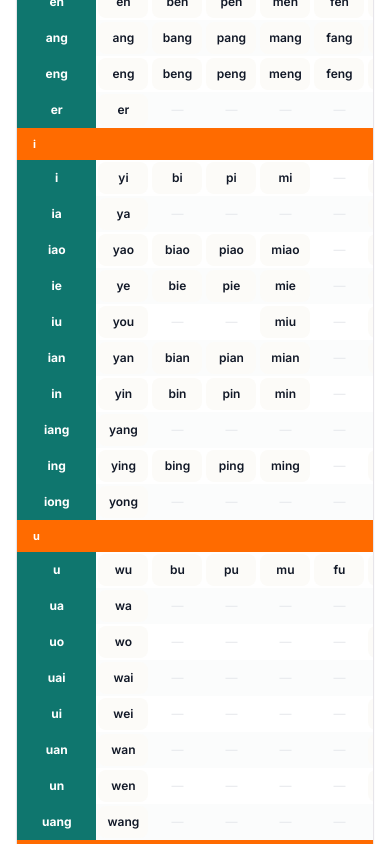
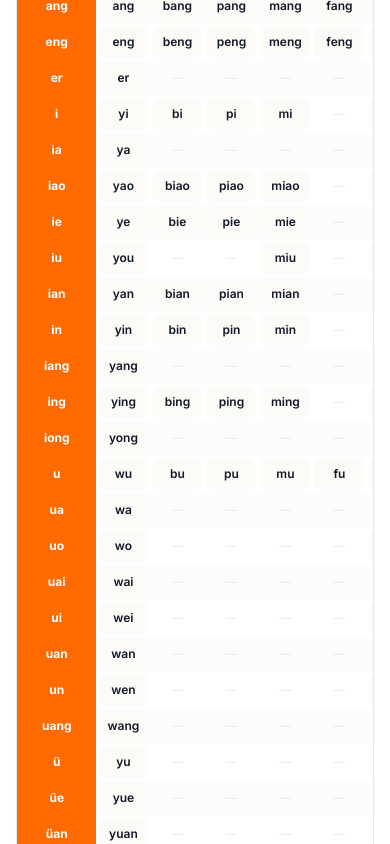
Before and after one commit to pmrsite/pm-lingo, a Next.js app: page /pinyin-lab in a window 390 px wide. Shown: the part 960-1804 px from the top of the page. Built offline with nearby package versions, Linux system fonts and the light colour scheme.

Commit message:
fix: pinyin chart — orange finals column, remove section bars, correct j/q/x uan/un placement

```diff
--- a/app/pinyin-lab/page.tsx
+++ b/app/pinyin-lab/page.tsx
@@ -13,11 +13,12 @@ const MOBILE_BP = 640  // px — below this use bottom-sheet
 
 const INITIALS = ['', 'b', 'p', 'm', 'f', 'd', 't', 'n', 'l', 'g', 'k', 'h', 'j', 'q', 'x', 'zh', 'ch', 'sh', 'r', 'z', 'c', 's']
 
-const FINAL_GROUPS = [
-  { label: 'FINALS', finals: ['a', 'o', 'e', 'ai', 'ei', 'ao', 'ou', 'an', 'en', 'ang', 'eng', 'er'] },
-  { label: 'i',      finals: ['i', 'ia', 'iao', 'ie', 'iu', 'ian', 'in', 'iang', 'ing', 'iong'] },
-  { label: 'u',      finals: ['u', 'ua', 'uo', 'uai', 'ui', 'uan', 'un', 'uang'] },
-  { label: 'ü',     finals: ['ü', 'üe', 'üan', 'ün'] },
+// Flat ordered list of all finals — no section banners
+const ALL_FINALS = [
+  'a', 'o', 'e', 'ai', 'ei', 'ao', 'ou', 'an', 'en', 'ang', 'eng', 'er',
+  'i', 'ia', 'iao', 'ie', 'iu', 'ian', 'in', 'iang', 'ing', 'iong',
+  'u', 'ua', 'uo', 'uai', 'ui', 'uan', 'un', 'uang',
+  'ü', 'üe', 'üan', 'ün',
 ]
 
 const STANDALONE: Record<string, string> = {
@@ -61,6 +62,12 @@ function getSyllable(initial: string, final: string): string | null {
     const standalone = STANDALONE[final] ?? final
     return VALID.has(standalone) ? standalone : null
   }
+  // j/q/x do not combine with plain 'uan' or 'un' in this chart —
+  // those syllables (juan/quan/xuan, jun/qun/xun) belong pedagogically
+  // to the üan/ün rows where the ü→u spelling convention is explained.
+  if (['j', 'q', 'x'].includes(initial) && (final === 'uan' || final === 'un')) {
+    return null
+  }
   let f = final
   if (['j', 'q', 'x'].includes(initial)) f = f.replace('ü', 'u')
   const syllable = initial + f
@@ -99,32 +106,16 @@ function speak(syllable: string, tone: number) {
   window.speechSynthesis.speak(utter)
 }
 
-/**
- * Given the anchor's bounding rect, compute a collision-safe {x, y} for the
- * popup panel (fixed position).
- *
- * Preferred: right of cell.
- * Fallback: left of cell.
- * Then clamp vertically so the popup stays within the viewport.
- */
+/** Compute a collision-safe fixed-position coordinate for the popup. */
 function calcPos(anchor: DOMRect, popupH: number): { x: number; y: number } {
   const vw = window.innerWidth
   const vh = window.innerHeight
-
-  // Try right first
   let x = anchor.right + GAP
-  if (x + POPUP_W > vw - MARGIN) {
-    // Flip to left
-    x = anchor.left - POPUP_W - GAP
-  }
-  // Hard clamp
+  if (x + POPUP_W > vw - MARGIN) x = anchor.left - POPUP_W - GAP
   x = Math.max(MARGIN, Math.min(x, vw - POPUP_W - MARGIN))
-
-  // Align top with anchor top, then clamp
   let y = anchor.top
   if (y + popupH > vh - MARGIN) y = vh - popupH - MARGIN
   y = Math.max(MARGIN, y)
-
   return { x, y }
 }
 
@@ -136,7 +127,7 @@ const TONE_INFO = [
   { tone: 0, mark: 'a',      name: 'Neutral',  desc: 'Short & light', symbol: '·', light: 'bg-gray-50 border-gray-300 text-gray-600' },
 ]
 
-// ─── Tone panel (shared between desktop popover and mobile sheet) ─────────────
+// ── Tone panel shared between desktop popover and mobile bottom sheet ────────
 function TonePanel({
   syllable, playingTone, onTone, onClose,
 }: {
@@ -176,10 +167,7 @@ function TonePanel({
               ].join(' ')}
             >
               <span className="text-base w-6 text-center shrink-0">{symbol}</span>
-              <span
-                className="text-xl font-bold flex-1 text-left"
-                style={{ color: isPlaying ? undefined : TEAL }}
-              >
+              <span className="text-xl font-bold flex-1 text-left" style={{ color: isPlaying ? undefined : TEAL }}>
                 {withTone}
               </span>
               <div className="text-right">
@@ -198,25 +186,21 @@ function TonePanel({
   )
 }
 
-// ─── Main page ─────────────────────────────────────────────────────────────────
+// ── Main page ─────────────────────────────────────────────────────────────────
 export default function PinyinLabPage() {
   const [selectedTone, setSelectedTone] = useState(1)
   const [activeSyl,    setActiveSyl]    = useState<string | null>(null)
   const [playingTone,  setPlayingTone]  = useState<number | null>(null)
   const [search,       setSearch]       = useState('')
 
-  // Popover state (desktop/tablet)
-  const [popoverPos,   setPopoverPos]   = useState<{ x: number; y: number } | null>(null)
-  // Ref to the currently anchored button element
-  const anchorRef   = useRef<HTMLButtonElement | null>(null)
-  const popoverRef  = useRef<HTMLDivElement>(null)
-  const popoverH    = useRef(360) // updated after first render
+  const [popoverPos,  setPopoverPos]  = useState<{ x: number; y: number } | null>(null)
+  const anchorRef  = useRef<HTMLButtonElement | null>(null)
+  const popoverRef = useRef<HTMLDivElement>(null)
+  const popoverH   = useRef(360)
 
-  // Mobile bottom-sheet
-  const [isMobile,    setIsMobile]    = useState(false)
-  const [sheetOpen,   setSheetOpen]   = useState(false)
+  const [isMobile,  setIsMobile]  = useState(false)
+  const [sheetOpen, setSheetOpen] = useState(false)
 
-  // Track mobile breakpoint
   useEffect(() => {
     function check() { setIsMobile(window.innerWidth < MOBILE_BP) }
     check()
@@ -231,27 +215,22 @@ export default function PinyinLabPage() {
     anchorRef.current = null
   }, [])
 
-  /** Recompute popover position from stored anchor element. */
   const reposition = useCallback(() => {
     if (!anchorRef.current || isMobile) return
     const rect = anchorRef.current.getBoundingClientRect()
-    // If anchor is completely off-screen (scrolled away), close
     if (rect.bottom < 0 || rect.top > window.innerHeight
       || rect.right < 0 || rect.left > window.innerWidth) {
-      closeAll()
-      return
+      closeAll(); return
     }
     setPopoverPos(calcPos(rect, popoverH.current))
   }, [isMobile, closeAll])
 
-  // Re-anchor on window resize
   useEffect(() => {
     if (!anchorRef.current) return
     window.addEventListener('resize', reposition, { passive: true })
     return () => window.removeEventListener('resize', reposition)
   }, [reposition])
 
-  // Close on scroll (anchor moves; close cleanly rather than chasing)
   useEffect(() => {
     if (!activeSyl) return
     function onScroll() { closeAll() }
@@ -259,7 +238,6 @@ export default function PinyinLabPage() {
     return () => window.removeEventListener('scroll', onScroll, { capture: true })
   }, [activeSyl, closeAll])
 
-  // Outside pointer-down closes the desktop popover
   useEffect(() => {
     if (!popoverPos) return
     function onPointerDown(e: PointerEvent) {
@@ -272,7 +250,6 @@ export default function PinyinLabPage() {
     return () => document.removeEventListener('pointerdown', onPointerDown)
   }, [popoverPos, closeAll])
 
-  // Escape key
   useEffect(() => {
     if (!activeSyl) return
     function onKey(e: KeyboardEvent) { if (e.key === 'Escape') closeAll() }
@@ -280,29 +257,22 @@ export default function PinyinLabPage() {
     return () => document.removeEventListener('keydown', onKey)
   }, [activeSyl, closeAll])
 
-  // After popover renders, measure its actual height and reposition if needed
+  // Measure rendered popup height and correct position
   useEffect(() => {
     if (popoverRef.current) {
       const h = popoverRef.current.offsetHeight
-      if (h && h !== popoverH.current) {
-        popoverH.current = h
-        reposition()
-      }
+      if (h && h !== popoverH.current) { popoverH.current = h; reposition() }
     }
   })
 
   const handleCellClick = useCallback((syllable: string, e: React.MouseEvent<HTMLButtonElement>) => {
     const btn = e.currentTarget
     anchorRef.current = btn
-
     if (isMobile) {
-      setActiveSyl(syllable)
-      setSheetOpen(true)
-      setPlayingTone(selectedTone)
-      speak(syllable, selectedTone)
+      setActiveSyl(syllable); setSheetOpen(true)
+      setPlayingTone(selectedTone); speak(syllable, selectedTone)
       return
     }
-
     const rect = btn.getBoundingClientRect()
     setActiveSyl(syllable)
     setPopoverPos(calcPos(rect, popoverH.current))
@@ -335,7 +305,7 @@ export default function PinyinLabPage() {
 
       <div className="max-w-[1400px] mx-auto px-4 py-8">
 
-        {/* Search + tone selector */}
+        {/* Search + default tone selector */}
         <div className="flex flex-wrap items-center gap-4 mb-6 p-4 bg-lingo-surface rounded-xl border border-lingo-border">
           <div className="flex items-center gap-2 flex-1 min-w-[200px]">
             <svg className="w-4 h-4 text-lingo-muted shrink-0" fill="none" stroke="currentColor" viewBox="0 0 24 24">
@@ -371,53 +341,46 @@ export default function PinyinLabPage() {
           </div>
         </div>
 
-        {/* Chart table */}
+        {/* Pinyin matrix */}
         <div className="overflow-x-auto rounded-xl border border-lingo-border shadow-sm">
           <table className="border-collapse text-sm" style={{ minWidth: '980px' }}>
             <thead>
               <tr>
+                {/* Corner: INITIALS label */}
                 <th
                   className="px-3 py-3 text-center sticky left-0 z-20 min-w-[72px] text-[11px] font-bold tracking-widest"
-                  style={{ backgroundColor: TEAL, color: 'white' }}
+                  style={{ backgroundColor: TEAL, color: '#ffffff' }}
                 >
                   INITIALS
                 </th>
+                {/* Initial consonant headers — zero-initial renders blank */}
                 {INITIALS.map(initial => (
                   <th
                     key={initial || 'zero'}
                     className="px-2 py-3 text-center font-bold min-w-[54px] text-sm"
-                    style={{ backgroundColor: TEAL, color: 'white' }}
+                    style={{ backgroundColor: TEAL, color: '#ffffff' }}
                   >
-                    {initial /* zero-initial: renders empty string — column data intact */}
+                    {initial}
                   </th>
                 ))}
               </tr>
             </thead>
             <tbody>
-              {FINAL_GROUPS.map((group, gi) => (
-                <>
-                  <tr key={`group-${gi}`}>
-                    <td
-                      colSpan={INITIALS.length + 1}
-                      className="px-4 py-1.5 font-bold text-[11px] tracking-wider"
-                      style={{ backgroundColor: ORANGE, color: '#ffffff' }}
-                    >
-                      {group.label}
-                    </td>
-                  </tr>
+              {ALL_FINALS.map((final, fi) => (
+                <tr key={final} className={fi % 2 === 0 ? 'bg-white' : 'bg-gray-50/60'}>
 
-                  {group.finals.map((final, fi) => (
-                    <tr key={final} className={fi % 2 === 0 ? 'bg-white' : 'bg-gray-50/60'}>
+                  {/* Finals label — Orange */}
                   <td
                     className="sticky left-0 z-10 px-2 py-1.5 text-center font-bold text-xs min-w-[72px]"
-                        style={{ backgroundColor: TEAL, color: 'white' }}
+                    style={{ backgroundColor: ORANGE, color: '#ffffff' }}
                   >
                     {final}
                   </td>
 
+                  {/* Syllable cells */}
                   {INITIALS.map(initial => {
                     const syllable = getSyllable(initial, final)
-                        // Selected state has visual priority over search-match
+                    // Selected takes priority over search match
                     const isActive = activeSyl === syllable && syllable !== null
                     const isMatch  = !isActive && search.length > 0 && syllable !== null
                       && syllable.toLowerCase().startsWith(search.toLowerCase())
@@ -442,7 +405,7 @@ export default function PinyinLabPage() {
                             }
                             style={isActive
                               ? { backgroundColor: TEAL, color: '#ffffff', fontWeight: 600,
-                                      boxShadow: `0 0 0 2px rgba(15,118,110,0.25)` }
+                                  boxShadow: '0 0 0 2px rgba(15,118,110,0.25)' }
                               : undefined
                             }
                           >
@@ -455,8 +418,6 @@ export default function PinyinLabPage() {
                     )
                   })}
                 </tr>
-                  ))}
-                </>
               ))}
             </tbody>
           </table>
@@ -496,7 +457,7 @@ export default function PinyinLabPage() {
         </div>
       </div>
 
-      {/* ── Desktop / tablet anchored popover ───────────────────────────────────────── */}
+      {/* Desktop / tablet anchored popover */}
       {!isMobile && popoverPos && activeSyl && (
         <div
           ref={popoverRef}
@@ -522,16 +483,10 @@ export default function PinyinLabPage() {
         </div>
       )}
 
-      {/* ── Mobile bottom sheet ────────────────────────────────────────────────── */}
+      {/* Mobile bottom sheet */}
       {isMobile && sheetOpen && activeSyl && (
         <>
-          {/* Backdrop */}
-          <div
-            className="fixed inset-0 bg-black/30 z-[9998]"
-            aria-hidden="true"
-            onClick={closeAll}
-          />
-          {/* Sheet */}
+          <div className="fixed inset-0 bg-black/30 z-[9998]" aria-hidden="true" onClick={closeAll} />
           <div
             role="dialog"
             aria-label={`Tones for ${activeSyl}`}
@@ -539,7 +494,6 @@ export default function PinyinLabPage() {
             className="fixed bottom-0 left-0 right-0 z-[9999] bg-white rounded-t-2xl shadow-2xl px-4 pt-4 pb-8"
             style={{ maxHeight: '85vh', overflowY: 'auto' }}
           >
-            {/* Drag handle */}
             <div className="w-10 h-1 bg-gray-300 rounded-full mx-auto mb-4" aria-hidden="true" />
             <TonePanel
               syllable={activeSyl}
@@ -553,7 +507,6 @@ export default function PinyinLabPage() {
 
       <WaveDivider variant="white-to-soft-teal" shape="slope" />
 
-      {/* Explainer */}
       <section className="py-20 px-4" style={{ backgroundColor: '#F0FDFA' }}>
         <div className="max-w-3xl mx-auto">
           <h2 className="text-2xl font-bold mb-2" style={{ color: TEAL }}>What is Pinyin?</h2>
```
Lines whose indentation alone changed are shown as unchanged.
